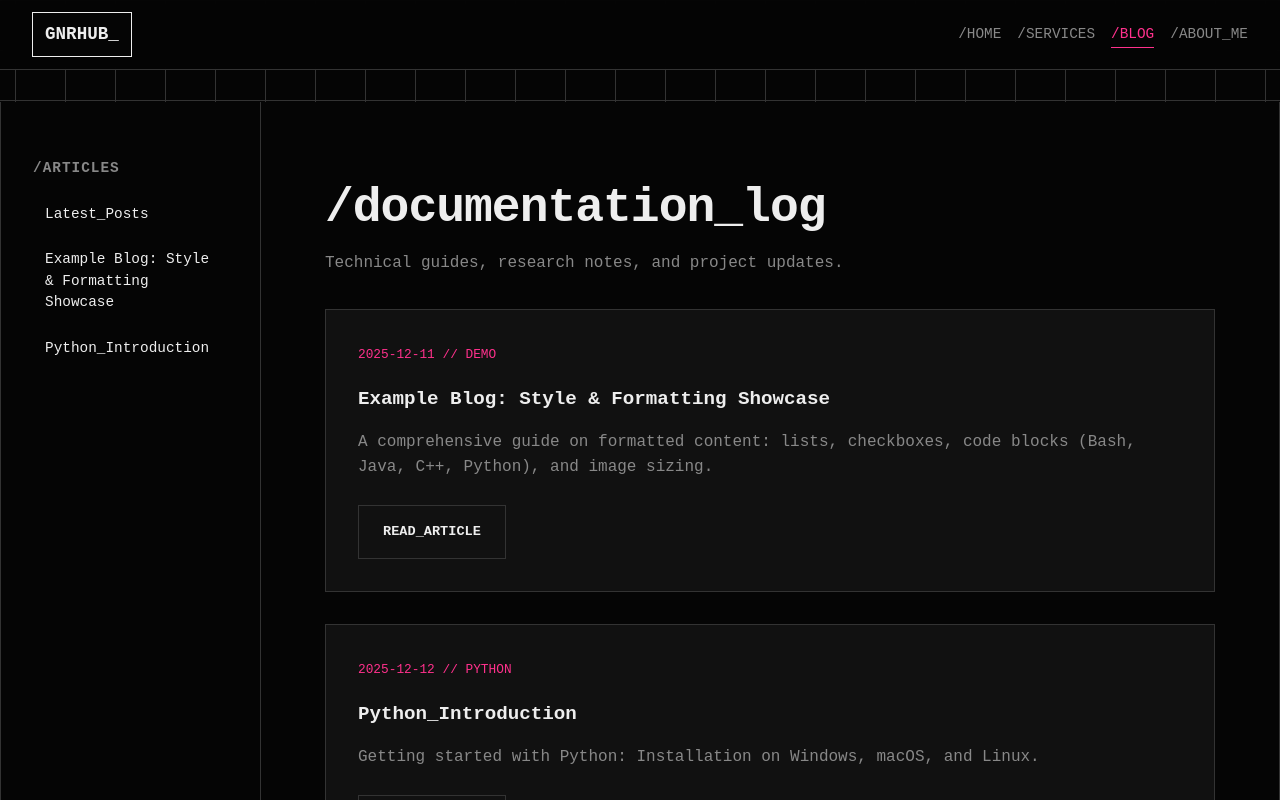
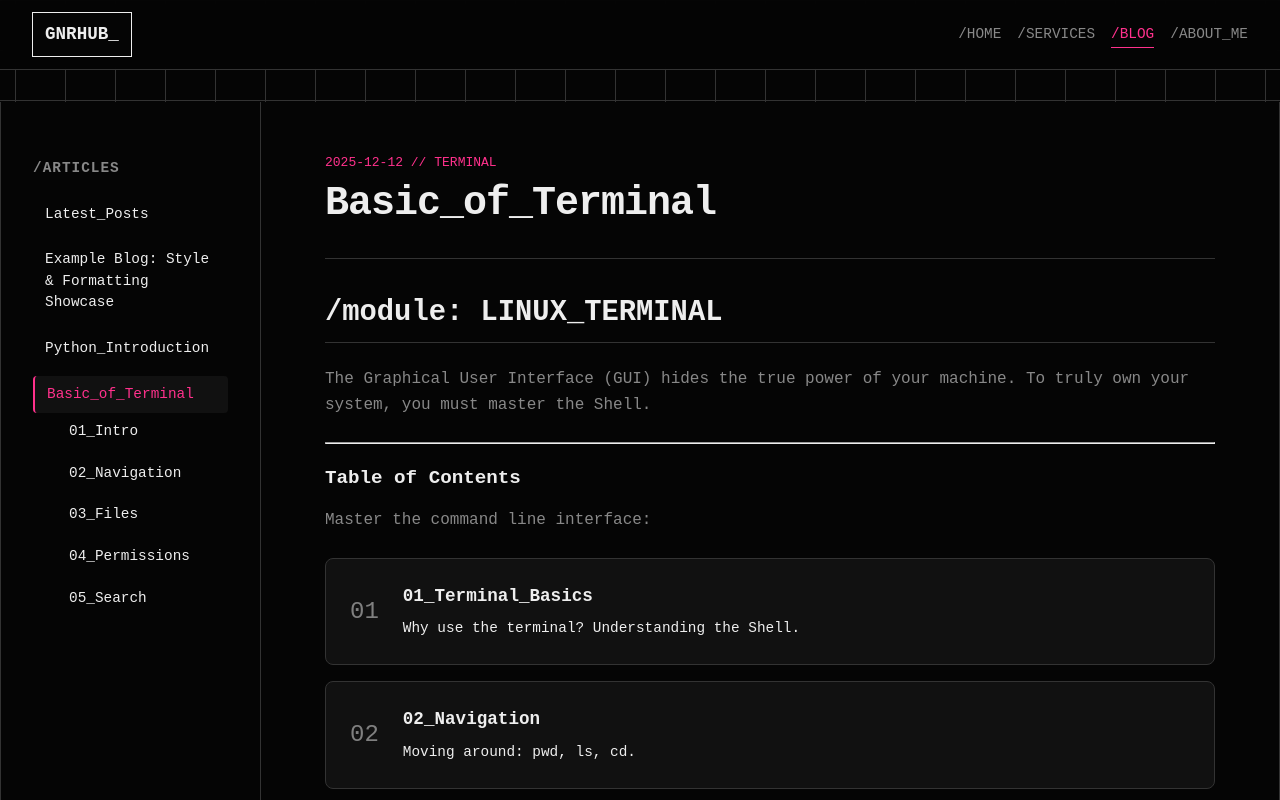
Before and after one commit to ekinefe/gnrhub, a React (Vite) app: page /blog/Basic_of_Terminal in a window 1280 px wide. Shown: the top 800 px of the page. Built offline with nearby package versions, Linux system fonts and the light colour scheme; a web font is replaced by a local one.

Commit message:
added new blogs /TerminalUsage

```diff
--- /dev/null
+++ b/src/pages/Blogs/contents/TerminalUsage/01_TerminalIntro.jsx
@@ -0,0 +1,18 @@
+import React from 'react';
+
+const TerminalIntro = () => {
+    return (
+        <div className="blog-article">
+            <section>
+                <h2 style={{ fontSize: '1.8rem', marginBottom: '1rem' }}>/module_01: TERMINAL_OPERATIONS</h2>
+                <p style={{ fontSize: '1.1rem', lineHeight: '1.8' }}>
+                    The Terminal (or Console) is a text-based interface used to interact with your computer.
+                    Unlike the GUI (mouse and windows), the Terminal allows you to execute commands directly to the Operating System.
+                    <br /><br />
+                    It is faster, scriptable, and essential for any developer using Linux or Mac.
+                </p>
+            </section>
+        </div>
+    );
+};
+export default TerminalIntro;
--- /dev/null
+++ b/src/pages/Blogs/contents/TerminalUsage/02_TerminalNav.jsx
@@ -0,0 +1,32 @@
+import React from 'react';
+
+const TerminalNav = () => {
+    return (
+        <div className="tech-card">
+            <h2 style={{ borderBottom: '1px solid var(--border)', paddingBottom: '1rem', color: '#4ec9b0' }}>
+                /cmd: NAVIGATION
+            </h2>
+            <p style={{ marginBottom: '1rem' }}>Moving through the directory structure.</p>
+
+            <div className="grid-layout" style={{ gridTemplateColumns: '1fr 1fr', gap: '1rem' }}>
+                <div style={{ background: 'var(--bg-panel)', padding: '1rem', border: '1px solid #333' }}>
+                    <strong style={{ color: '#4ec9b0' }}>pwd</strong>
+                    <p style={{ fontSize: '0.8rem', color: '#aaa' }}>Print Working Directory. "Where am I?"</p>
+                </div>
+                <div style={{ background: 'var(--bg-panel)', padding: '1rem', border: '1px solid #333' }}>
+                    <strong style={{ color: '#4ec9b0' }}>ls -la</strong>
+                    <p style={{ fontSize: '0.8rem', color: '#aaa' }}>List all files (including hidden).</p>
+                </div>
+                <div style={{ background: 'var(--bg-panel)', padding: '1rem', border: '1px solid #333' }}>
+                    <strong style={{ color: '#4ec9b0' }}>cd directory_name</strong>
+                    <p style={{ fontSize: '0.8rem', color: '#aaa' }}>Change directory.</p>
+                </div>
+                <div style={{ background: 'var(--bg-panel)', padding: '1rem', border: '1px solid #333' }}>
+                    <strong style={{ color: '#4ec9b0' }}>cd ..</strong>
+                    <p style={{ fontSize: '0.8rem', color: '#aaa' }}>Go up one level.</p>
+                </div>
+            </div>
+        </div>
+    );
+};
+export default TerminalNav;
--- /dev/null
+++ b/src/pages/Blogs/contents/TerminalUsage/03_TerminalFiles.jsx
@@ -0,0 +1,28 @@
+import React from 'react';
+
+const TerminalFiles = () => {
+    return (
+        <div className="tech-card">
+            <h2 style={{ borderBottom: '1px solid var(--border)', paddingBottom: '1rem', color: '#569cd6' }}>
+                /cmd: FILESYSTEM
+            </h2>
+            <div style={{ background: '#000', border: '1px solid #333', padding: '1rem', fontFamily: 'monospace' }}>
+                <span style={{ color: '#6a9955' }}># Create a directory</span><br />
+                <span style={{ color: '#00ff9d' }}>$</span> mkdir project_folder<br />
+                <br />
+                <span style={{ color: '#6a9955' }}># Create an empty file</span><br />
+                <span style={{ color: '#00ff9d' }}>$</span> touch project_folder/main.py<br />
+                <br />
+                <span style={{ color: '#6a9955' }}># Move/Rename file</span><br />
+                <span style={{ color: '#00ff9d' }}>$</span> mv main.py new_main.py<br />
+                <br />
+                <span style={{ color: '#6a9955' }}># Copy file</span><br />
+                <span style={{ color: '#00ff9d' }}>$</span> cp source.txt destination.txt<br />
+                <br />
+                <span style={{ color: '#6a9955' }}># DELETE (Dangerous)</span><br />
+                <span style={{ color: '#00ff9d' }}>$</span> rm -rf project_folder
+            </div>
+        </div>
+    );
+};
+export default TerminalFiles;
--- /dev/null
+++ b/src/pages/Blogs/contents/TerminalUsage/04_TerminalPermissions.jsx
@@ -0,0 +1,22 @@
+import React from 'react';
+
+const TerminalPermissions = () => {
+    return (
+        <div className="tech-card" style={{ borderLeft: '4px solid var(--accent)' }}>
+            <h2 style={{ borderBottom: '1px solid var(--border)', paddingBottom: '1rem', color: 'var(--accent)' }}>
+                /security: CHMOD
+            </h2>
+            <p style={{ marginBottom: '1rem' }}>
+                Linux permissions control who can Read (r), Write (w), or Execute (x) a file.
+            </p>
+            <div style={{ background: '#000', border: '1px solid #333', padding: '1rem', fontFamily: 'monospace' }}>
+                <span style={{ color: '#6a9955' }}># Make a script executable</span><br />
+                <span style={{ color: '#00ff9d' }}>$</span> chmod +x run_bot.sh<br />
+                <br />
+                <span style={{ color: '#6a9955' }}># Full permissions (Dangerous)</span><br />
+                <span style={{ color: '#00ff9d' }}>$</span> chmod 777 file.txt
+            </div>
+        </div>
+    );
+};
+export default TerminalPermissions;
--- /dev/null
+++ b/src/pages/Blogs/contents/TerminalUsage/05_TerminalSearch.jsx
@@ -0,0 +1,26 @@
+import React from 'react';
+
+const TerminalSearch = () => {
+    return (
+        <div className="tech-card" style={{ borderColor: '#ce9178' }}>
+            <h2 style={{ borderBottom: '1px solid var(--border)', paddingBottom: '1rem', color: '#ce9178' }}>
+                /cmd: RECONNAISSANCE
+            </h2>
+
+            <div style={{ marginTop: '1rem' }}>
+                <h3 style={{ fontSize: '1rem', color: '#ce9178' }}>GREP (Search text inside files)</h3>
+                <div style={{ background: '#000', padding: '0.5rem 1rem', border: '1px dashed #555', fontFamily: 'monospace' }}>
+                    <span style={{ color: '#00ff9d' }}>$</span> grep -r "password" ./project_folder
+                </div>
+            </div>
+
+            <div style={{ marginTop: '1rem' }}>
+                <h3 style={{ fontSize: '1rem', color: '#ce9178' }}>FIND (Search for file names)</h3>
+                <div style={{ background: '#000', padding: '0.5rem 1rem', border: '1px dashed #555', fontFamily: 'monospace' }}>
+                    <span style={{ color: '#00ff9d' }}>$</span> find . -name "*.py"
+                </div>
+            </div>
+        </div>
+    );
+};
+export default TerminalSearch;
--- a/src/pages/Blogs/data/blog_data.js
+++ b/src/pages/Blogs/data/blog_data.js
@@ -1,5 +1,6 @@
 import ExampleBlog from '../contents/ExampleBlog.jsx';
 import PythonIntroduction from '../contents/PythonIntroduction/main.jsx';
+import TerminalUsage from '../contents/TerminalUsage/main.jsx';
 
 // === BLOG POSTS ===
 export const posts = [
@@ -30,6 +31,7 @@ export const posts = [
     date: "2025-12-11",
     tag: "DEMO",
     summary: "A comprehensive guide on formatted content: lists, checkboxes, code blocks (Bash, Java, C++, Python), and image sizing.",
+    keywords: ["demo", "example", "formatting", "style"],
     content: ExampleBlog
   },
   {
@@ -39,31 +41,47 @@ export const posts = [
     date: "2025-12-12",
     tag: "PYTHON",
     summary: "Getting started with Python: Installation on Windows, macOS, and Linux.",
+    keywords: ["python", "programming", "tutorial", "setup"],
     content: PythonIntroduction,
     sections: [
-      { id: "download", title: "01_Download" },
-      { id: "ide", title: "02_IDE_Download" },
-      { id: "helloworld", title: "03_Hello_World" },
-      { id: "variables", title: "04_Variables" },
-      { id: "math", title: "05_Math" },
-      { id: "input", title: "06_Input" },
-      { id: "conditionals", title: "07_Conditionals" },
-      { id: "functions", title: "08_Functions" },
-
-      { id: "classes", title: "09_Classes" },
-      { id: "modules", title: "10_Modules" },
-      { id: "packages", title: "11_Packages" },
-      { id: "exceptions", title: "12_Exceptions" },
-      { id: "files", title: "13_Files" },
-      { id: "networking", title: "14_Networking" },
-      { id: "gui", title: "15_GUI" },
-      { id: "web", title: "16_Web" },
-      { id: "data", title: "17_Data" },
-      { id: "security", title: "18_Security" },
-      { id: "performance", title: "19_Performance" },
-      { id: "testing", title: "20_Testing" },
-      { id: "deployment", title: "21_Deployment" },
-      { id: "future", title: "22_Future" }
+      { id: "download", title: "01_Download", keywords: ["install", "setup", "OS"] },
+      { id: "ide", title: "02_IDE_Download", keywords: ["vscode", "pycharm", "editor"] },
+      { id: "helloworld", title: "03_Hello_World", keywords: ["print", "first program", "hello"] },
+      { id: "variables", title: "04_Variables", keywords: ["data types", "int", "string"] },
+      { id: "math", title: "05_Math", keywords: ["operators", "arithmetic", "calc"] },
+      { id: "input", title: "06_Input", keywords: ["user input", "console", "keyboard"] },
+      { id: "conditionals", title: "07_Conditionals", keywords: ["if", "else", "logic"] },
+      { id: "functions", title: "08_Functions", keywords: ["def", "return", "parameters"] },
+      { id: "classes", title: "09_Classes", keywords: ["oop", "object", "self"] },
+      { id: "modules", title: "10_Modules", keywords: ["import", "library", "split code"] },
+      { id: "packages", title: "11_Packages", keywords: ["pip", "init", "structure"] },
+      { id: "exceptions", title: "12_Exceptions", keywords: ["try", "except", "error"] },
+      { id: "files", title: "13_Files", keywords: ["read", "write", "open"] },
+      { id: "networking", title: "14_Networking", keywords: ["socket", "http", "web"] },
+      { id: "gui", title: "15_GUI", keywords: ["tkinter", "interface", "window"] },
+      { id: "web", title: "16_Web", keywords: ["flask", "django", "server"] },
+      { id: "data", title: "17_Data", keywords: ["pandas", "numpy", "analysis"] },
+      { id: "security", title: "18_Security", keywords: ["encryption", "hash", "safe"] },
+      { id: "performance", title: "19_Performance", keywords: ["speed", "optimization", "memory"] },
+      { id: "testing", title: "20_Testing", keywords: ["pytest", "debug", "unittest"] },
+      { id: "deployment", title: "21_Deployment", keywords: ["docker", "deploy", "cloud"] },
+      { id: "future", title: "22_Future", keywords: ["trends", "ai", "advanced"] }
+    ]
+  },
+  {
+    id: "Basic_of_Terminal",
+    title: "Basic_of_Terminal",
+    date: "2025-12-12",
+    tag: "TERMINAL",
+    summary: "Getting started with Terminal: Navigation, Files, Permissions, Search.",
+    keywords: ["linux", "terminal", "bash", "shell"],
+    content: TerminalUsage,
+    sections: [
+      { id: "intro", title: "01_Intro", keywords: ["shell", "basics", "cli"] },
+      { id: "navigation", title: "02_Navigation", keywords: ["cd", "ls", "pwd"] },
+      { id: "files", title: "03_Files", keywords: ["touch", "mkdir", "rm"] },
+      { id: "permissions", title: "04_Permissions", keywords: ["chmod", "security", "access"] },
+      { id: "search", title: "05_Search", keywords: ["grep", "find", "locate"] }
     ]
   }
 ];
```
Also changed, not shown: src/pages/Blogs/contents/TerminalUsage/main.jsx (renamed from src/pages/Blogs/contents/TerminalUsage/mian.jsx, +8 -8 lines).
